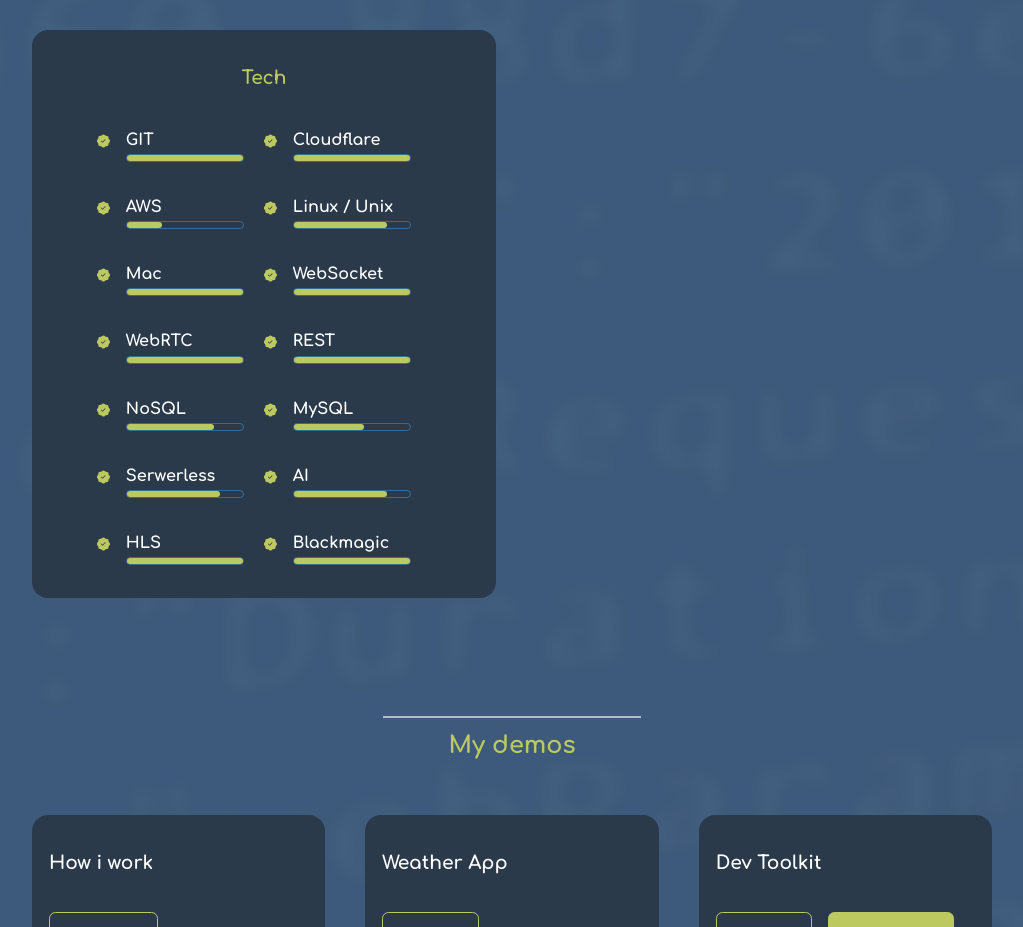
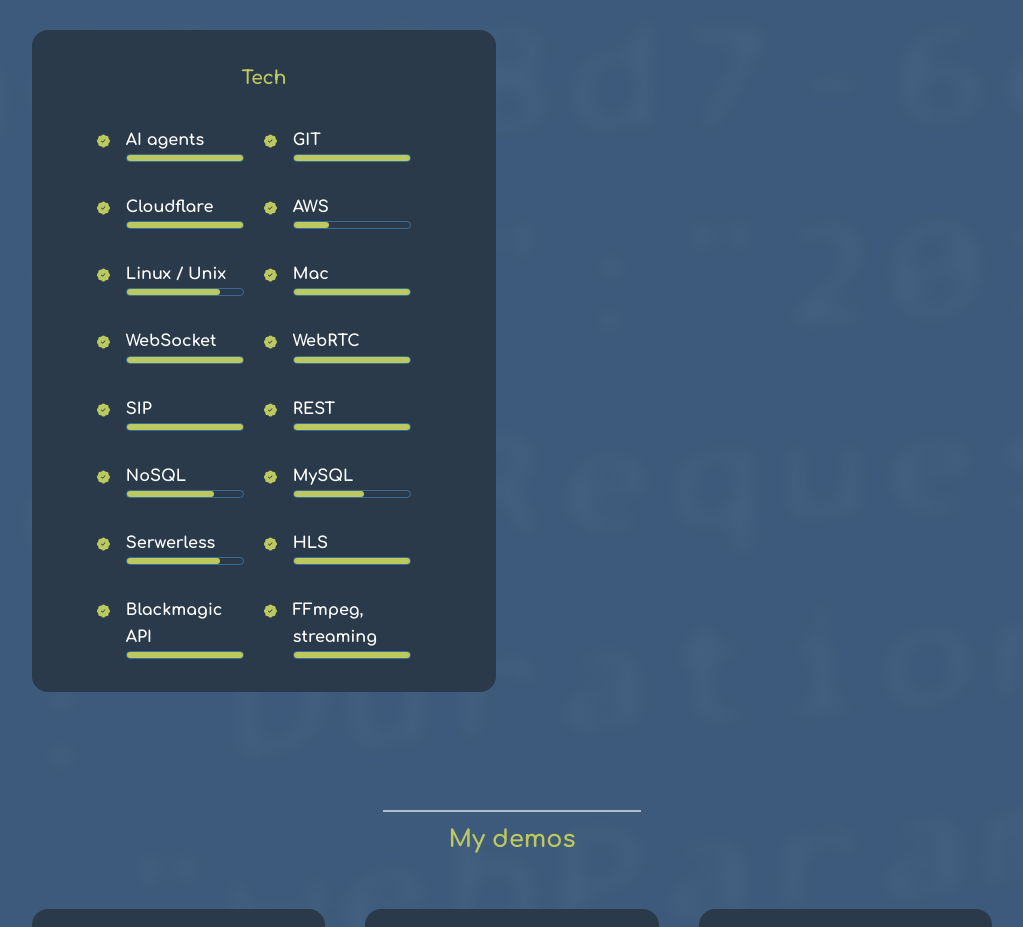
Before and after one commit to vema-dev/website, a Next.js app: page / in a window 1280 px wide. Shown: the part 2364-3291 px from the top of the page, without its empty margins (128-1151 px from the left). Built offline with nearby package versions, Linux system fonts and the light colour scheme.

Commit message:
Update tech skills

```diff
--- a/components/experience/index.js
+++ b/components/experience/index.js
@@ -25,20 +25,22 @@
       { id: 7, name: 'Vonage', progress: 100 },
     ],
     tech: [
-      { id: 1, name: 'GIT', progress: 100 },
-      { id: 2, name: 'Cloudflare', progress: 100 },
-      { id: 3, name: 'AWS', progress: 30 },
-      { id: 4, name: 'Linux / Unix', progress: 80 },
-      { id: 5, name: 'Mac', progress: 100 },
-      { id: 6, name: 'WebSocket', progress: 100 },
-      { id: 7, name: 'WebRTC', progress: 100 },
-      { id: 8, name: 'REST', progress: 100 },
-      { id: 9, name: 'NoSQL', progress: 75 },
-      { id: 10, name: 'MySQL', progress: 60 },
-      { id: 11, name: 'Serwerless', progress: 80 },
-      { id: 12, name: 'AI', progress: 80 },
-      { id: 13, name: 'HLS', progress: 100 },
-      { id: 14, name: 'Blackmagic', progress: 100 },
+      { id: 1, name: 'AI agents', progress: 100 },
+      { id: 2, name: 'GIT', progress: 100 },
+      { id: 3, name: 'Cloudflare', progress: 100 },
+      { id: 4, name: 'AWS', progress: 30 },
+      { id: 5, name: 'Linux / Unix', progress: 80 },
+      { id: 6, name: 'Mac', progress: 100 },
+      { id: 7, name: 'WebSocket', progress: 100 },
+      { id: 8, name: 'WebRTC', progress: 100 },
+      { id: 9, name: 'SIP', progress: 100 },
+      { id: 10, name: 'REST', progress: 100 },
+      { id: 11, name: 'NoSQL', progress: 75 },
+      { id: 12, name: 'MySQL', progress: 60 },
+      { id: 13, name: 'Serwerless', progress: 80 },
+      { id: 14, name: 'HLS', progress: 100 },
+      { id: 15, name: 'Blackmagic API', progress: 100 },
+      { id: 15, name: 'FFmpeg, streaming', progress: 100 },
     ],
   };
   return (
```
